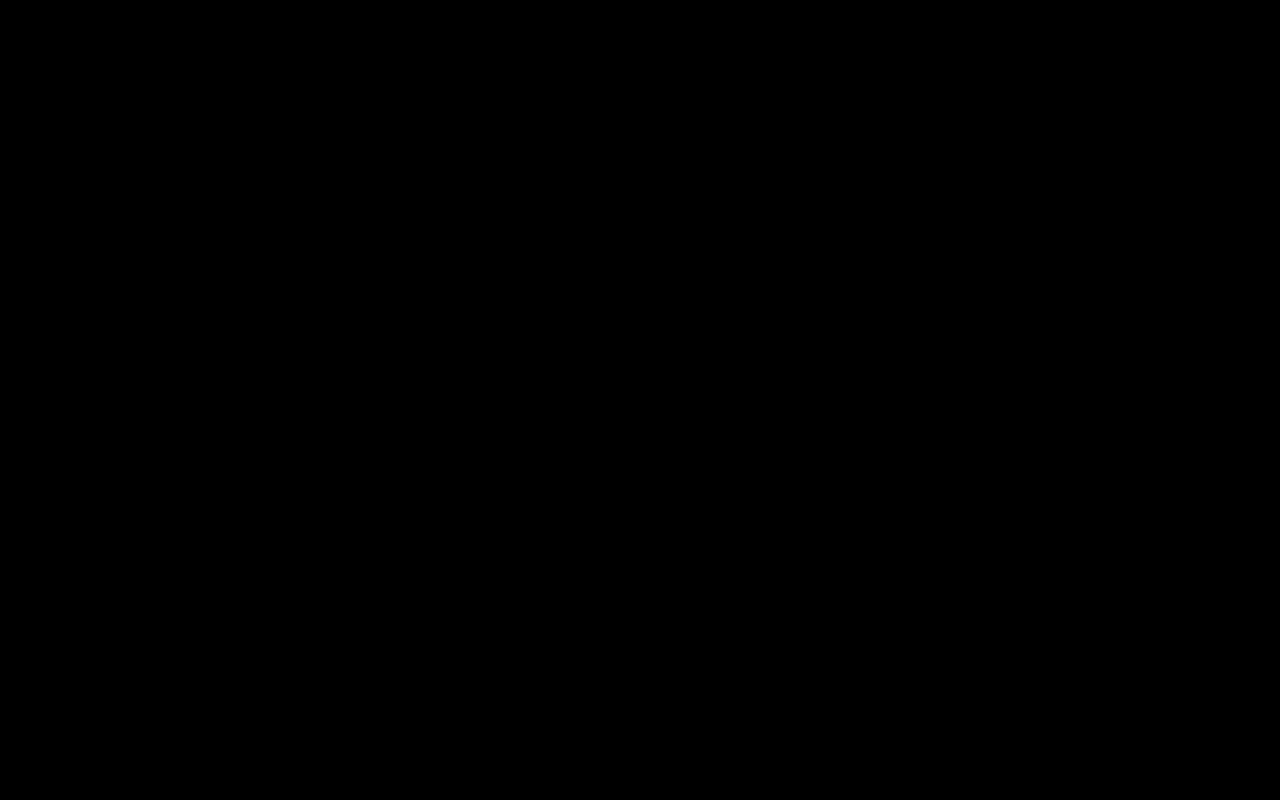
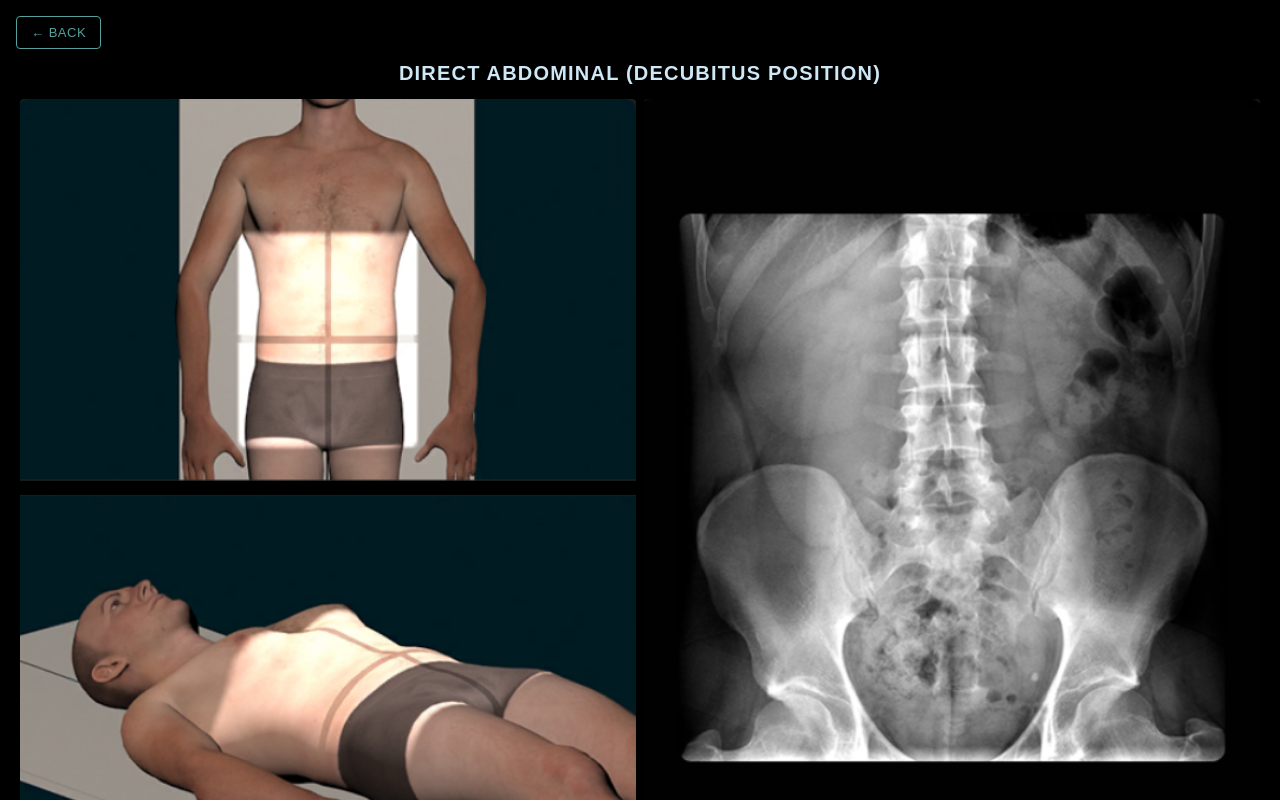
Before and after one commit to louismun/xray, a React (Vite) app: page /xray/anatomy/direct-abdominal-decubitus in a window 1280 px wide. Shown: the top 800 px of the page. Built offline with nearby package versions, Linux system fonts and the light colour scheme.

Commit message:
Updated items

```diff
--- a/src/data/items.js
+++ b/src/data/items.js
@@ -95,6 +95,75 @@ export const items = [
             description: "WIP"
           }
         ]
+      },
+      {
+        name: "Forearm",
+        items: [
+          {
+            id: "forearm-ap",
+            name: "Forearm AP",
+            images: [
+              `${BASE}images/anatomy/upper-limbs/forearm-ap-1.png`,
+              `${BASE}images/anatomy/upper-limbs/forearm-ap-2.png`
+            ],
+            description: "WIP"
+          },
+          {
+            id: "forearm-lateral",
+            name: "Forearm Lateral",
+            images: [
+              `${BASE}images/anatomy/upper-limbs/forearm-lateral-1.png`,
+              `${BASE}images/anatomy/upper-limbs/forearm-lateral-2.png`
+            ],
+            description: "WIP"
+          }
+        ]
+      },
+      {
+        name: "Wrist",
+        items: [
+          {
+            id: "wrist-pa",
+            name: "Wrist PA",
+            images: [
+              `${BASE}images/anatomy/upper-limbs/wrist-pa-1.png`,
+              `${BASE}images/anatomy/upper-limbs/wrist-pa-2.png`
+            ],
+            description: "WIP"
+          },
+          {
+            id: "wrist-lateral",
+            name: "Wrist Lateral",
+            images: [
+              `${BASE}images/anatomy/upper-limbs/wrist-lateral-1.png`,
+              `${BASE}images/anatomy/upper-limbs/wrist-lateral-2.png`
+            ],
+            description: "WIP"
+          }
+        ]
+      },
+      {
+        name: "Hand",
+        items: [
+          {
+            id: "hand-pa",
+            name: "Hand PA",
+            images: [
+              `${BASE}images/anatomy/upper-limbs/hand-pa-1.png`,
+              `${BASE}images/anatomy/upper-limbs/hand-pa-2.png`
+            ],
+            description: "WIP"
+          },
+          {
+            id: "hand-lateral",
+            name: "Hand Lateral",
+            images: [
+              `${BASE}images/anatomy/upper-limbs/hand-lateral-1.png`,
+              `${BASE}images/anatomy/upper-limbs/hand-lateral-2.png`
+            ],
+            description: "WIP"
+          }
+        ]
       }
     ]
   },
@@ -125,9 +194,140 @@ export const items = [
             description: "WIP"
           }
         ]
+      },
+      {
+        name: "Thoracic Vertebrae",
+        items: [
+          {
+            id: "thoracic-spine-ap",
+            name: "Thoracic Spine AP",
+            images: [
+              `${BASE}images/anatomy/chest/thoracic-spine-ap-1.png`,
+              `${BASE}images/anatomy/chest/thoracic-spine-ap-2.png`
+            ],
+            description: "WIP"
+          }
+        ]
       }
     ]
+  },
+
+  {
+    id: "abdomen",
+    name: "Abdomen - Lumbar Vertebrae",
+    subcategories: [
+      {
+        name: "Abdomen",
+        items: [
+          {
+            id: "direct-abdominal-decubitus",
+            name: "Direct Abdominal (decubitus position)",
+            images: [
+              `${BASE}images/anatomy/abdomen/direct-abdominal-decubitus-1.png`,
+              `${BASE}images/anatomy/abdomen/direct-abdominal-decubitus-2.png`
+            ],
+            description: "WIP"
+          },
+          {
+            id: "direct-abdominal-upright",
+            name: "Direct Abdominal (upright)",
+            images: [
+              `${BASE}images/anatomy/abdomen/direct-abdominal-upright-1.png`,
+              `${BASE}images/anatomy/abdomen/direct-abdominal-upright-2.png`
+            ],
+            description: "WIP"
+          }
+        ]
+      },
+      {
+        name: "Lumbosacral Spine",
+        items: [
+          {
+            id: "lumbar-spine-ap",
+            name: "Lumbar Spine AP",
+            images: [
+              `${BASE}images/anatomy/abdomen/lumbar-spine-ap-1.png`,
+              `${BASE}images/anatomy/abdomen/lumbar-spine-ap-2.png`
+            ],
+            description: "WIP"
+          }
+        ]
+      }
+    ]
+  },
+
+  {
+    id: "pelvis",
+    name: "Pelvis - Sacrum - Coccyx",
+    subcategories: [
+      {
+        name: "Pelvis",
+        items: [
+          {
+            id: "pelvis-ap",
+            name: "Pelvis AP",
+            images: [
+              `${BASE}images/anatomy/pelvis/pelvis-ap-1.png`,
+              `${BASE}images/anatomy/pelvis/pelvis-ap-1.png`
+            ],
+            description: "WIP"
+          }
+        ]
+      }
+    ]
+  },
+
+  {
+    id: "lower-limbs",
+    name: "Lower Limbs",
+    subcategories: [
+      {
+        name: "Femur",
+        items: [
+          {
+            id: "femur-ap",
+            name: "Femur AP",
+            images: [
+              `${BASE}images/anatomy/lower-limbs/femur-ap-1.png`,
+              `${BASE}images/anatomy/lower-limbs/femur-ap-2.png`
+            ],
+            description: "WIP"
+          },
+          {
+            id: "femur-lateral",
+            name: "Femur Lateral",
+            images: [
+              `${BASE}images/anatomy/lower-limbs/femur-lateral-1.png`,
+              `${BASE}images/anatomy/lower-limbs/femur-lateral-2.png`
+            ],
+            description: "WIP"
+          }
+        ]
+      },
+      {
+        name: "Knee",
+        items: [
+          {
+            id: "knee-ap",
+            name: "Knee AP",
+            images: [
+              `${BASE}images/anatomy/lower-limbs/knee-ap-1.png`,
+              `${BASE}images/anatomy/lower-limbs/knee-ap-2.png`
+            ],
+            description: "WIP"
+          },
+          {
+            id: "knee-lateral",
+            name: "Knee Lateral",
+            images: [
+              `${BASE}images/anatomy/lower-limbs/knee-lateral-1.png`,
+              `${BASE}images/anatomy/lower-limbs/knee-lateral-2.png`
+            ],
+            description: "WIP"
+          }
+        ]
+      }
+      // (rest of lower limbs follows same pattern)
+    ]
   }
-
-  // 👇 keep rest of your structure the same using `${BASE}...` for ALL images
 ];
```
